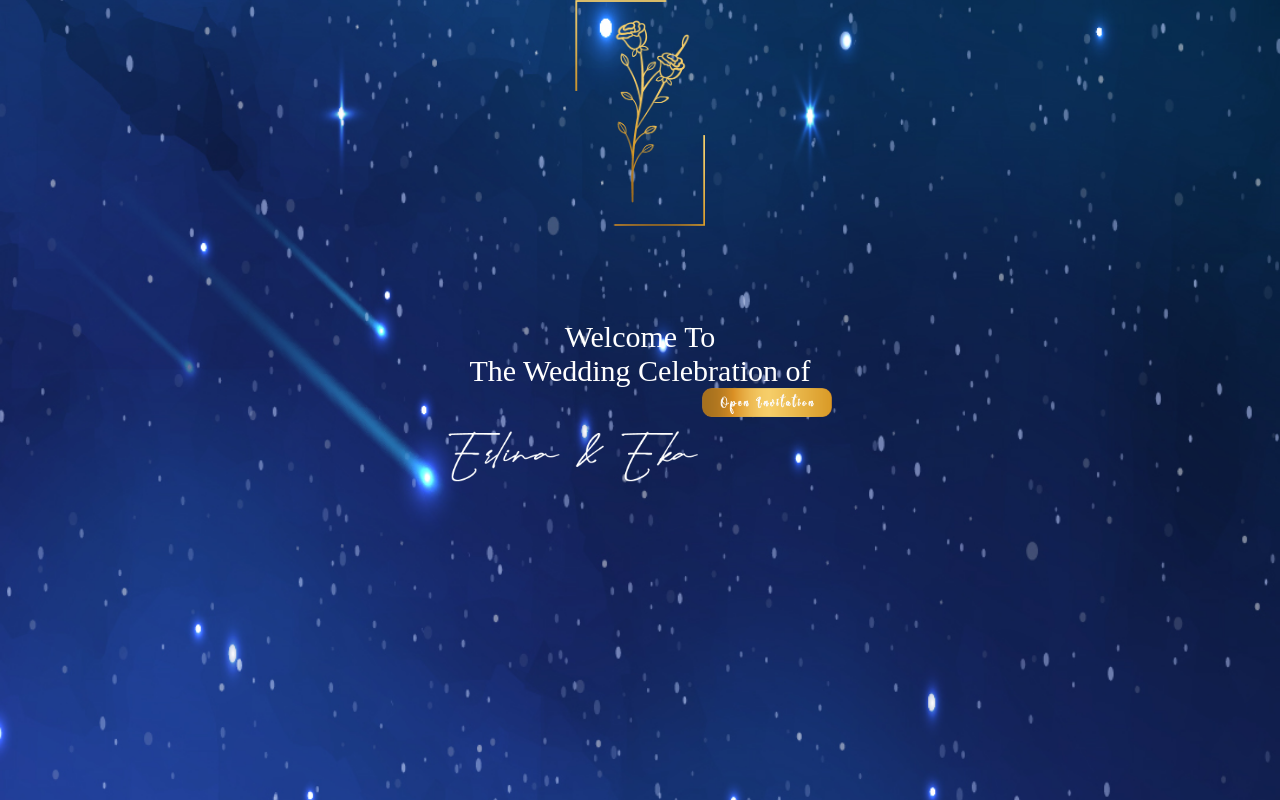
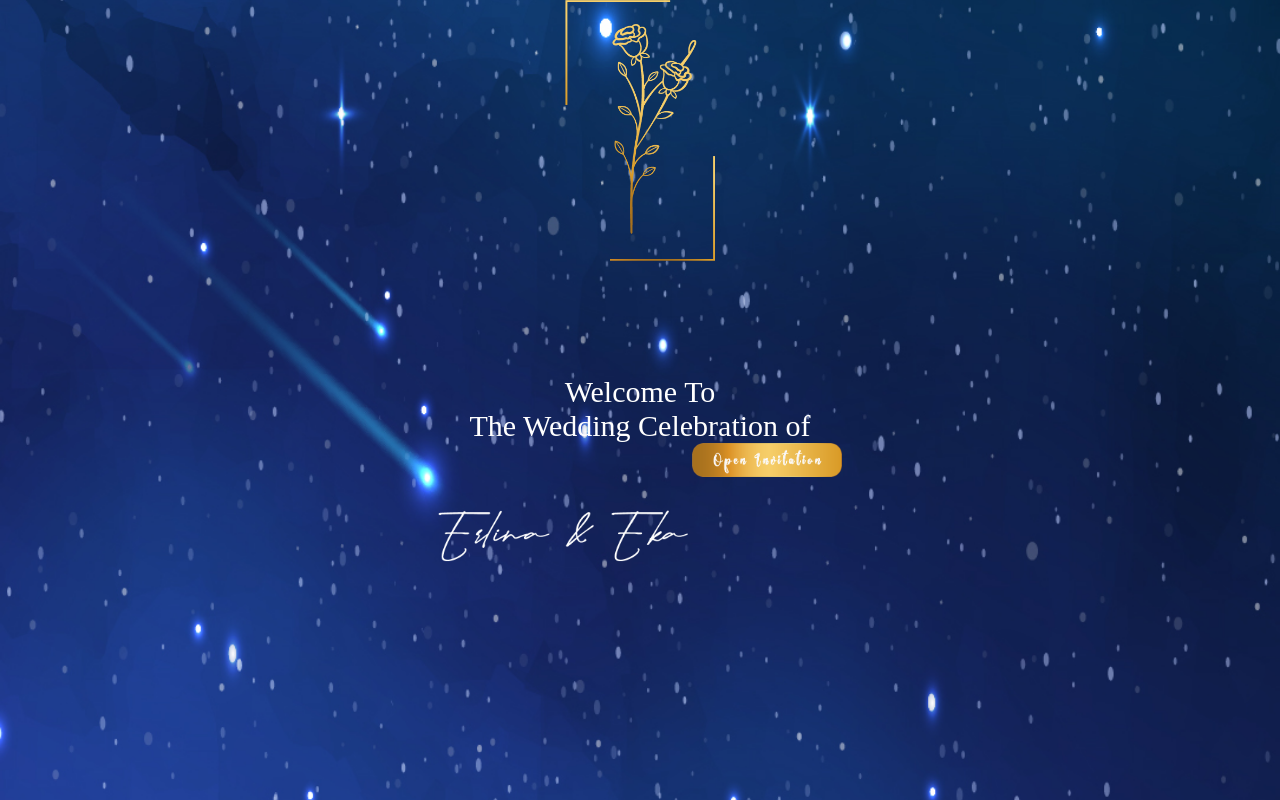
Before and after one commit to undanganmanten/erlina-eka, a plain HTML site: page index.html in a window 1280 px wide. Shown: the top 800 px of the page. Drawn offline with nearby package versions, Linux system fonts and the light colour scheme; no server answers.

Commit message:
Update style.css

```diff
--- a/css/style.css
+++ b/css/style.css
@@ -240,8 +240,8 @@ body{
 }
 
 #popup .title img{
-  width: 130px;
-  margin-bottom: 80px;
+  width: 150px;
+  margin-bottom: 100px;
 }
 
 .title h3{
@@ -354,8 +354,9 @@ img{
   display: flex;
   justify-content: center;
   position: absolute;
-  top: 50px;
+  top: 0;
   width: 100vw;
+  /* background-color: aquamarine; */
 }
 
 .ornamen2 img{
```
